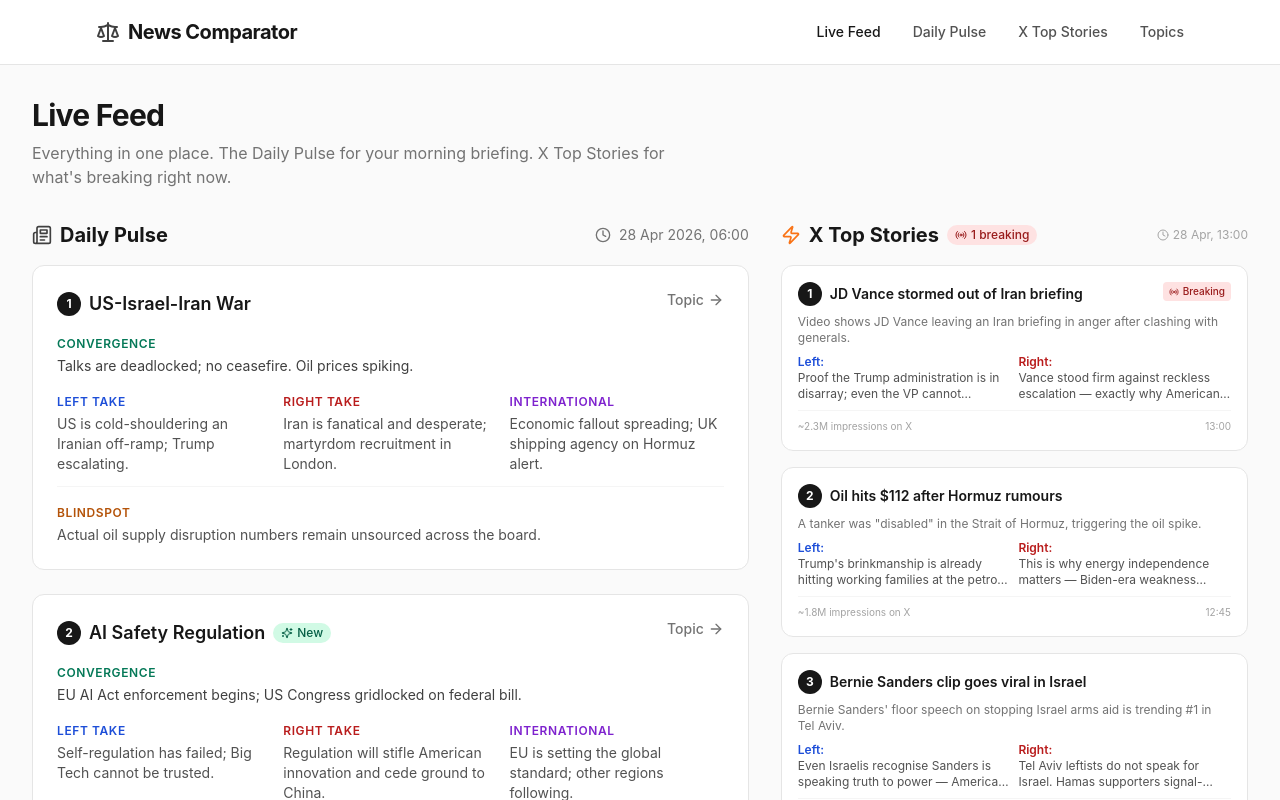
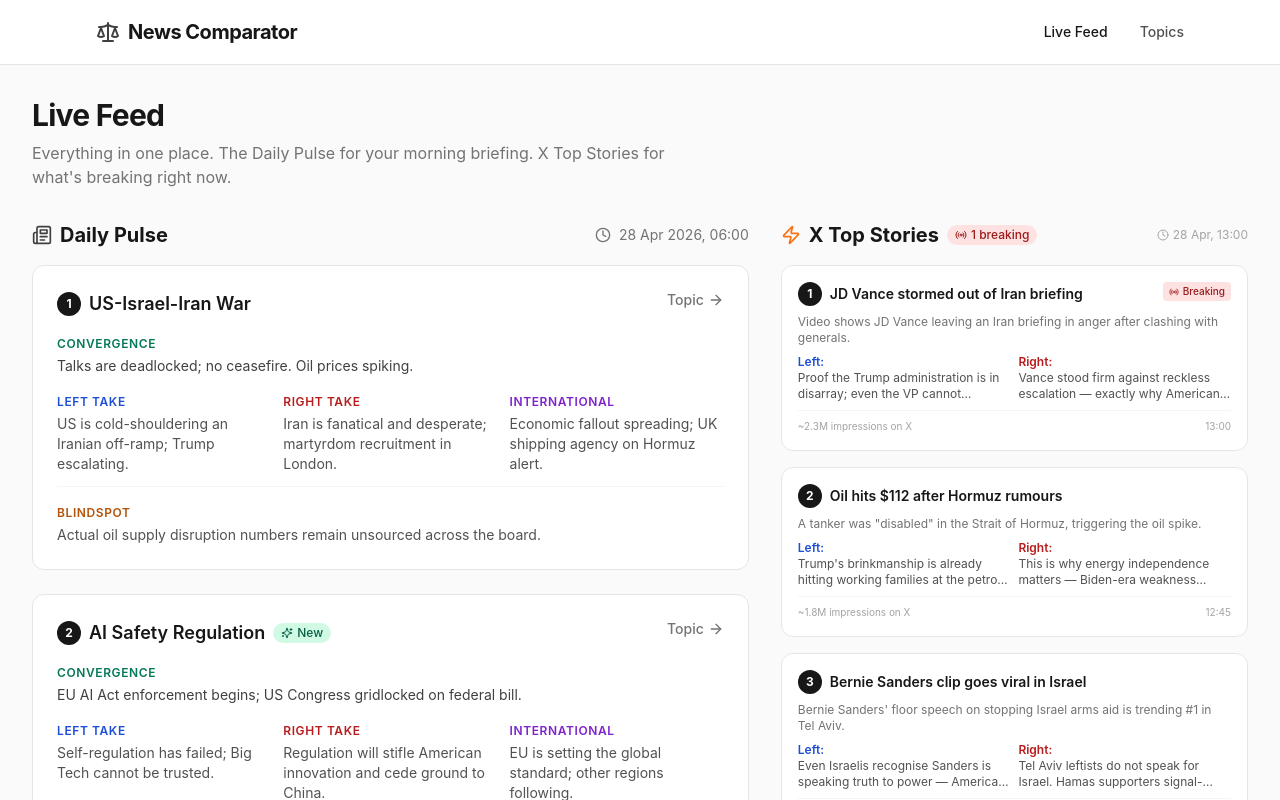
Before and after one commit to AxDevGrp/news-comparator, a Next.js app: page /feed in a window 1280 px wide. Shown: the top 800 px of the page. Built offline with nearby package versions, Linux system fonts and the light colour scheme.

Commit message:
refactor: simplify top nav to Live Feed + Topics only

```diff
--- a/components/Header.tsx
+++ b/components/Header.tsx
@@ -22,12 +22,6 @@ export function Header() {
             <Link href="/feed" className="text-sm font-medium text-neutral-900 transition">
               Live Feed
             </Link>
-            <Link href="/" className="text-sm font-medium text-neutral-600 hover:text-neutral-900 transition">
-              Daily Pulse
-            </Link>
-            <Link href="/x-top-stories" className="text-sm font-medium text-neutral-600 hover:text-neutral-900 transition">
-              X Top Stories
-            </Link>
             <Link href="/topics" className="text-sm font-medium text-neutral-600 hover:text-neutral-900 transition">
               Topics
             </Link>
@@ -49,12 +43,6 @@ export function Header() {
             <Link href="/feed" className="block text-sm font-medium text-neutral-900" onClick={() => setOpen(false)}>
               Live Feed
             </Link>
-            <Link href="/" className="block text-sm font-medium text-neutral-600" onClick={() => setOpen(false)}>
-              Daily Pulse
-            </Link>
-            <Link href="/x-top-stories" className="block text-sm font-medium text-neutral-600" onClick={() => setOpen(false)}>
-              X Top Stories
-            </Link>
             <Link href="/topics" className="block text-sm font-medium text-neutral-600" onClick={() => setOpen(false)}>
               Topics
             </Link>
```
